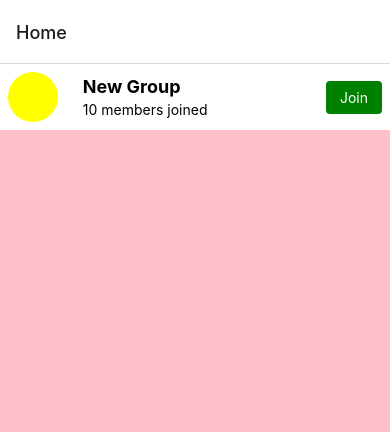
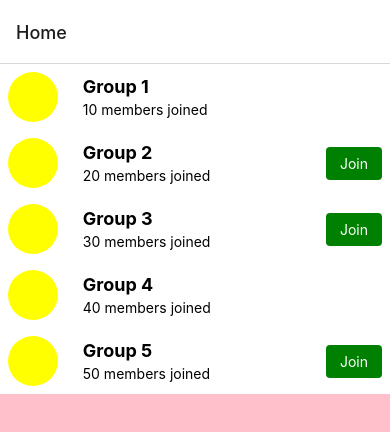
Before and after one commit to HangryCoder/Chatty, a React Native app: screen /Home in a window 390 px wide. Shown: the top 432 px of the page. Built offline with nearby package versions, Linux system fonts and the light colour scheme.

Commit message:
done creating a list of dummy group items. Looks alright

```diff
--- a/components/GroupItem/index.js
+++ b/components/GroupItem/index.js
@@ -5,14 +5,16 @@ import { StyleSheet, View, Image, TouchableOpacity, Text } from 'react-native'
 class GroupItem extends React.Component {
 
     renderImage = () => {
-        const { icon } = this.props;
+        const { group } = this.props
+        const { icon } = group;
         return (<View style={styles.iconContainer}>
             <View style={styles.icon}></View>
         </View>)
     }
 
     renderTitleAndMembers = () => {
-        const { title, memberCount } = this.props
+        const { group } = this.props
+        const { title, memberCount } = group
 
         return (<View style={styles.textContainer}>
             <Text style={styles.title}>{title}</Text>
@@ -21,8 +23,8 @@ class GroupItem extends React.Component {
     }
 
     renderJoinButton = () => {
-        const { joined } = this.props
-        return (joined ?
+        const { group } = this.props
+        return (group.joined ?
             (<View style={styles.buttonContainer}>
                 <TouchableOpacity style={styles.joinButtonContainer}>
                     <Text style={styles.joinText}>Join</Text>
@@ -41,17 +43,7 @@ class GroupItem extends React.Component {
 }
 
 GroupItem.propTypes = {
-    joined: PropTypes.bool,
-    title: PropTypes.string,
-    memberCount: PropTypes.number,
-    icon: PropTypes.string
-}
-
-GroupItem.defaultProps = {
-    joined: true,
-    title: "New Group",
-    memberCount: 0,
-    icon: ""
+    group: PropTypes.object
 }
 
 const styles = StyleSheet.create({
--- a/screens/HomeScreen.js
+++ b/screens/HomeScreen.js
@@ -1,13 +1,62 @@
 import React from 'react';
-import { StyleSheet, View, Text } from 'react-native';
+import { StyleSheet, View, Text, FlatList } from 'react-native';
 import GroupItem from '../components/GroupItem'
 
-function HomeScreen(props) {
-    return (
-        <View style={styles.container}>
-            <GroupItem icon="sjkdfbjsd" memberCount={10} />
-        </View>
-    );
+const data = [
+    {
+        id: 1,
+        title: 'Group 1',
+        memberCount: 10,
+        icon: '',
+        joined: false
+    },
+    {
+        id: 2,
+        title: 'Group 2',
+        memberCount: 20,
+        icon: '',
+        joined: true
+    },
+    {
+        id: 3,
+        title: 'Group 3',
+        memberCount: 30,
+        icon: '',
+        joined: true
+    },
+    {
+        id: 4,
+        title: 'Group 4',
+        memberCount: 40,
+        icon: '',
+        joined: false
+    },
+    {
+        id: 5,
+        title: 'Group 5',
+        memberCount: 50,
+        icon: '',
+        joined: true
+    },
+];
+
+class HomeScreen extends React.Component {
+
+    renderGroupList = () => {
+        return <FlatList
+            data={data}
+            renderItem={({ item }) => <GroupItem group={item} />}
+            keyExtractor={item => item.id}
+        />
+    }
+
+    render = () => {
+        return (
+            <View style={styles.container} >
+                {this.renderGroupList()}
+            </View>
+        );
+    }
 }
 
 const styles = StyleSheet.create({
```
